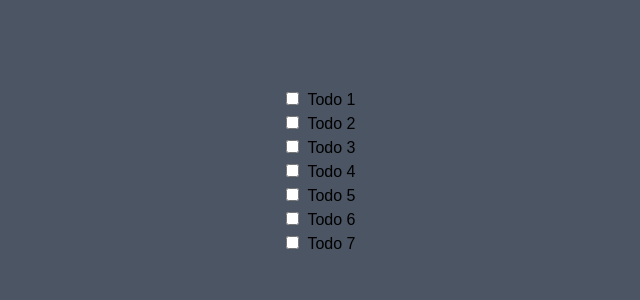
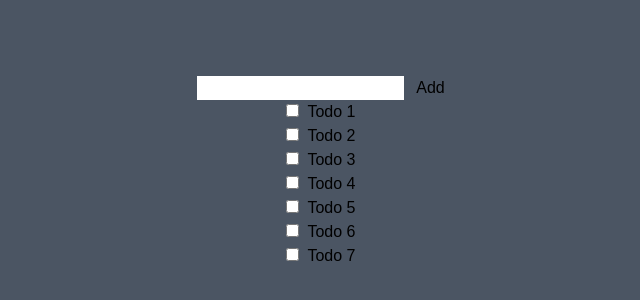
Before and after one commit to cristobalgvera/todo-app, a React (Create React App) app in the folder client/: page / in a window 1280 px wide. Shown: the part 228-528 px from the top of the page, without its empty margins (319-959 px from the left). Built offline with nearby package versions, Linux system fonts and the light colour scheme.

Commit message:
:sparkles: Added basic to-do form
Was added input and button to create to-do

```diff
--- a/client/src/App.tsx
+++ b/client/src/App.tsx
@@ -1,4 +1,5 @@
-import Todos from './components/molecules/Todos';
+import TodoForm from './components/molecules/todos/TodoForm';
+import Todos from './components/molecules/todos/Todos';
 import Layout from './components/pages/Layout';
 import { TodoItem } from './types/TodoItem';
 
@@ -14,6 +15,7 @@ const todoItems: TodoItem[] = [
 
 const App = () => (
   <Layout>
+    <TodoForm />
     <Todos todoItems={todoItems} />
   </Layout>
 );
--- /dev/null
+++ b/client/src/components/atoms/forms/Button.tsx
@@ -0,0 +1,10 @@
+interface ButtonProps {
+  children: React.ReactNode;
+  onClick?: () => void;
+}
+
+const Button = ({ children, onClick }: ButtonProps) => {
+  return <button onClick={onClick ?? undefined}>{children}</button>;
+};
+
+export default Button;
--- /dev/null
+++ b/client/src/components/atoms/forms/Input.tsx
@@ -0,0 +1,5 @@
+import { forwardRef } from 'react';
+
+const Input = forwardRef<HTMLInputElement>((_, ref) => <input ref={ref} />);
+
+export default Input;
--- /dev/null
+++ b/client/src/components/molecules/todos/TodoForm.tsx
@@ -0,0 +1,25 @@
+import { createRef } from 'react';
+import Button from '../../atoms/forms/Button';
+import Input from '../../atoms/forms/Input';
+
+const TodoForm = () => {
+  const inputRef = createRef<HTMLInputElement>();
+
+  const handleAddTodo = (event: React.FormEvent<HTMLFormElement>) => {
+    event.preventDefault();
+
+    if (!inputRef.current?.value) return;
+
+    // TODO: Add todo to database
+    console.log(inputRef.current?.value);
+  };
+
+  return (
+    <form onSubmit={handleAddTodo} className="flex gap-x-3">
+      <Input ref={inputRef} />
+      <Button>Add</Button>
+    </form>
+  );
+};
+
+export default TodoForm;
--- a/client/src/components/molecules/Todos.tsx
+++ b/client/src/components/molecules/todos/Todos.tsx
@@ -1,5 +1,5 @@
-import { TodoItem } from '../../types/TodoItem';
-import Todo from '../atoms/Todo';
+import { TodoItem } from '../../../types/TodoItem';
+import Todo from '../../atoms/Todo';
 
 interface TodosProps {
   todoItems: TodoItem[];
@@ -7,6 +7,7 @@ interface TodosProps {
 
 const Todos = ({ todoItems }: TodosProps) => {
   const onChange = (id: number) => {
+    // TODO: Add todo item toggle
     console.log(`Todo ${id} was clicked`);
   };
 
--- a/client/src/components/pages/Layout.tsx
+++ b/client/src/components/pages/Layout.tsx
@@ -3,7 +3,7 @@ interface ILayoutProps {
 }
 
 const Layout = ({ children }: ILayoutProps) => (
-  <div className="h-screen bg-gray-600 flex items-center justify-center">
+  <div className="h-screen bg-gray-600 flex flex-col items-center justify-center">
     {children}
   </div>
 );
```
